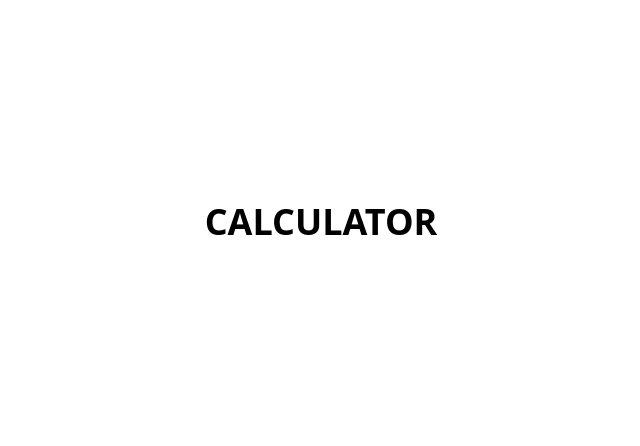
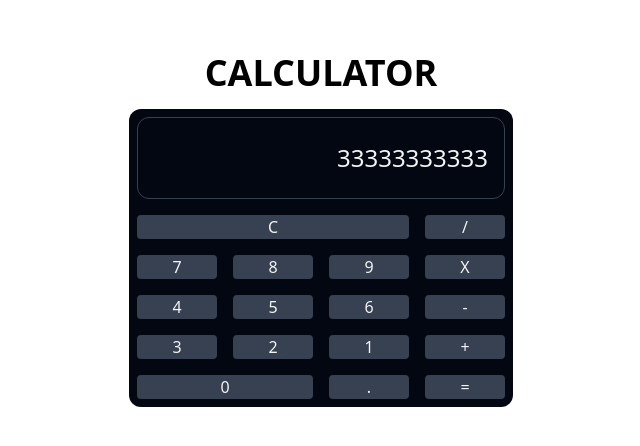
Before and after one commit to ecali/angular-calc, an Angular app: page / in a window 1280 px wide. Shown: the part 178-624 px from the top of the page, without its empty margins (319-959 px from the left). Built offline with nearby package versions, Linux system fonts and the light colour scheme.

Commit message:
created the base calculator layout

```diff
--- a/src/app/shared/calculator/calculator.component.html
+++ b/src/app/shared/calculator/calculator.component.html
@@ -2,4 +2,28 @@
   <div class="text-center my-4">
     <h1 class="text-4xl font-bold uppercase">{{title}}</h1>
   </div>
+  <div class="flex flex-col w-96 gap-4 bg-gray-950 rounded-xl p-2">
+    <div class="rounded-xl px-4 py-6 border text-2xl text-gray-100 border-gray-700 flex items-end flex-col">
+      33333333333
+    </div>
+    <div class="grid grid-cols-4 gap-4">
+      <app-calculator-button class="col-span-3" label="C"></app-calculator-button>
+      <app-calculator-button label="/"></app-calculator-button>
+      <app-calculator-button label="7"></app-calculator-button>
+      <app-calculator-button label="8"></app-calculator-button>
+      <app-calculator-button label="9"></app-calculator-button>
+      <app-calculator-button label="X"></app-calculator-button>
+      <app-calculator-button label="4"></app-calculator-button>
+      <app-calculator-button label="5"></app-calculator-button>
+      <app-calculator-button label="6"></app-calculator-button>
+      <app-calculator-button label="-"></app-calculator-button>
+      <app-calculator-button label="3"></app-calculator-button>
+      <app-calculator-button label="2"></app-calculator-button>
+      <app-calculator-button label="1"></app-calculator-button>
+      <app-calculator-button label="+"></app-calculator-button>
+      <app-calculator-button class="col-start-1 col-end-3" label="0"></app-calculator-button>
+      <app-calculator-button label="."></app-calculator-button>
+      <app-calculator-button label="="></app-calculator-button>
+    </div>
+  </div>
 </div>
--- a/src/app/shared/calculator/calculator.component.ts
+++ b/src/app/shared/calculator/calculator.component.ts
@@ -1,8 +1,11 @@
 import { Component } from '@angular/core';
+import {CalculatorButtonComponent} from '../ui/calculator-button/calculator-button.component';
 
 @Component({
   selector: 'app-calculator',
-  imports: [],
+  imports: [
+    CalculatorButtonComponent
+  ],
   templateUrl: './calculator.component.html',
   styles: ``
 })
--- a/src/app/shared/ui/calculator-button/calculator-button.component.ts
+++ b/src/app/shared/ui/calculator-button/calculator-button.component.ts
@@ -4,7 +4,7 @@ import {Component, Input} from '@angular/core';
   selector: 'app-calculator-button',
   imports: [],
   template: `
-    <button class="w-full px-4 py2 rounded bg-gary-700 text-gray-100">{{label}}</button>
+    <button class="w-full px-4 py2 rounded bg-gray-700 text-gray-100">{{label}}</button>
   `,
   styles: ``
 })
```
